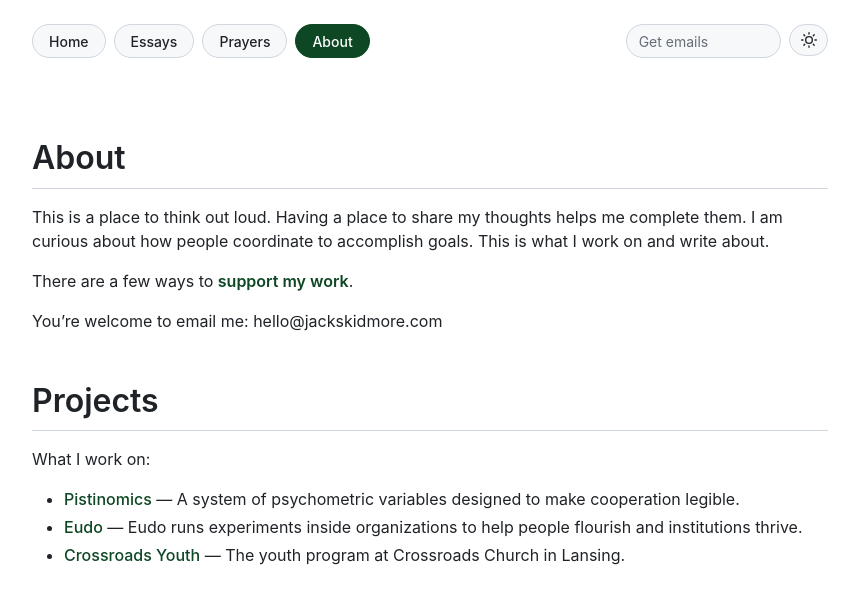
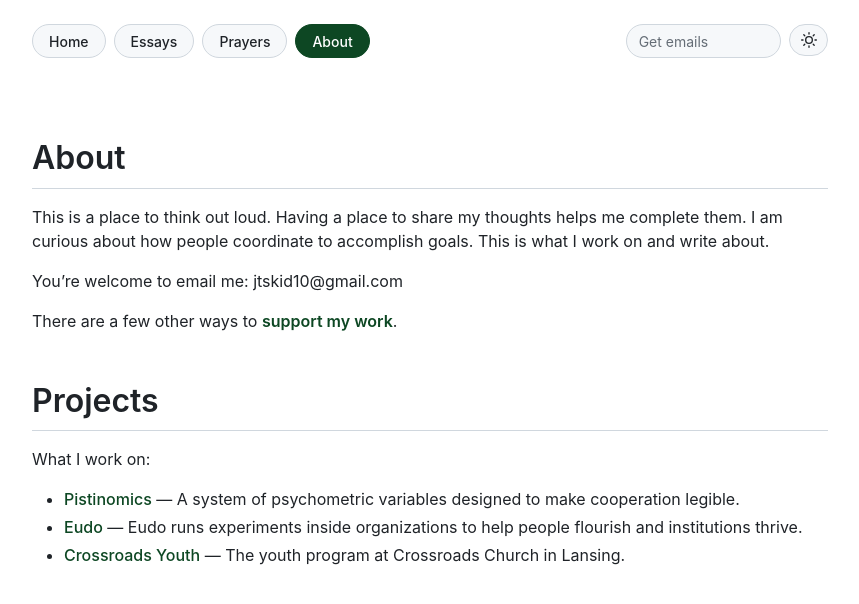
Before and after one commit to jack-t-skidmore/jack-t-skidmore.github.io, a Jekyll site: the page built from about.md, in a window 1280 px wide. Shown: the top 604 px of the page, without its empty margins (210-1069 px from the left). Built offline with Jekyll 4.4.1, drawn with Linux system fonts in a browser that asks for light colours.

Commit message:
email details

```diff
--- a/about.md
+++ b/about.md
@@ -7,9 +7,11 @@
 
 This is a place to think out loud. Having a place to share my thoughts helps me complete them. I am curious about how people coordinate to accomplish goals. This is what I work on and write about.
 
-There are a few ways to **[support my work](/support/)**.
+You're welcome to email me: jtskid10@gmail.com
 
-You're welcome to email me: hello@jackskidmore.com
+There are a few other ways to **[support my work](/support/)**.
+
+
 
 # Projects {#projects}
 
```
Also changed, not shown: support.md (+1 -1 lines).
